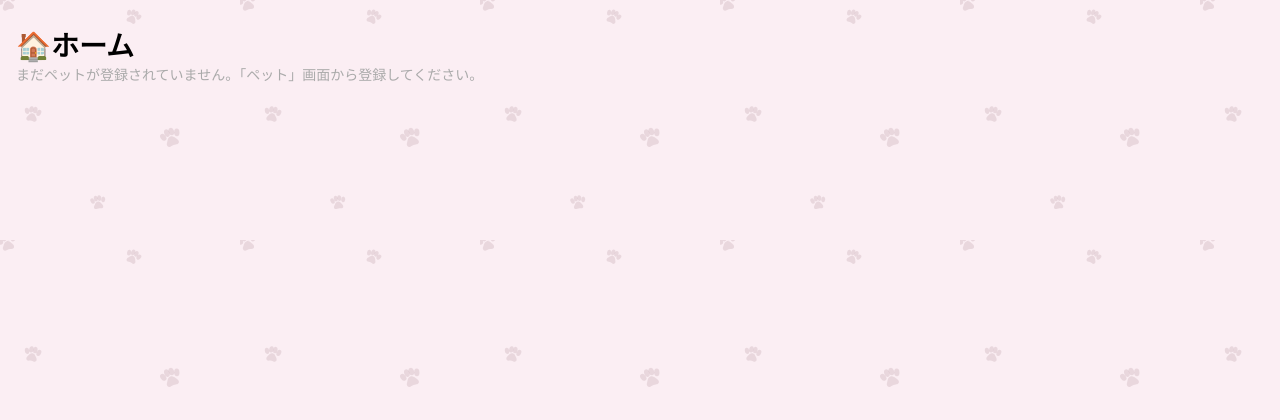
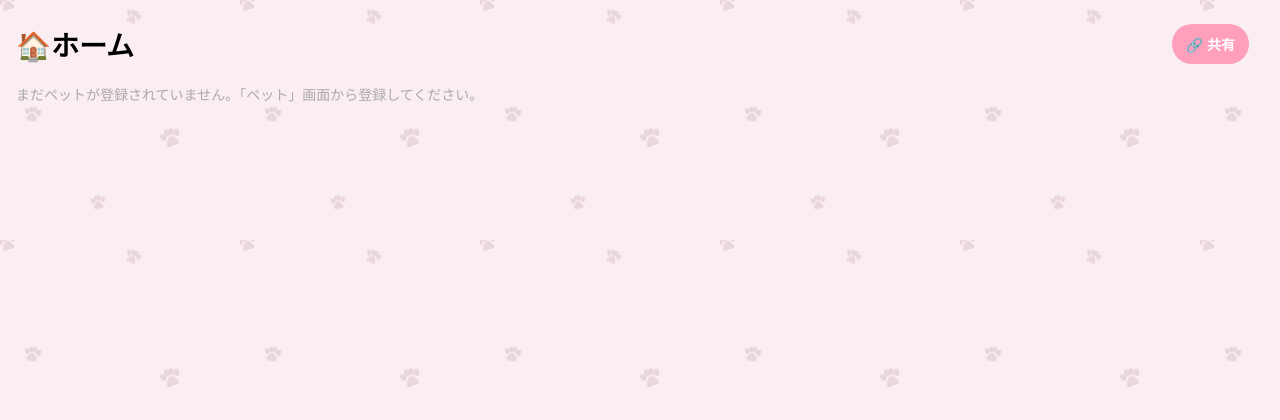
Before and after one commit to MKome00/Hackathon_TeamTyodai, a Flask app: page / in a window 1280 px wide. Shown: the top 420 px of the page. Run offline with Flask 3, Linux system fonts and the light colour scheme; data that the repository does not hold is empty.

Commit message:
共有のUI作りました

```diff
--- a/static/css/style.css
+++ b/static/css/style.css
@@ -1798,3 +1798,94 @@ html { /* ページによってスクロールバーの有無が変わっても
     background-color: #bbbbbb !important; /* 前月・翌月のマスを薄いグレーにする */
 
 }
+
+/* 共有UI */
+.home-header {
+    display: flex;
+    align-items: center;
+    justify-content: space-between;
+    margin-bottom: 20px;
+}
+
+.home-header h1 {
+    margin: 0;
+}
+
+.share-button {
+    border: none;
+    background: #ff9fbc;
+    color: #fff;
+    padding: 10px 14px;
+    border-radius: 20px;
+    font-size: 14px;
+    font-weight: 700;
+    cursor: pointer;
+}
+
+.share-modal {
+    display: none;
+    position: fixed;
+    inset: 0;
+    z-index: 1000;
+    background: rgba(0, 0, 0, 0.35);
+    align-items: center;
+    justify-content: center;
+    padding: 20px;
+}
+
+.share-modal-content {
+    position: relative;
+    width: min(100%, 360px);
+    background: #fff;
+    border-radius: 24px;
+    padding: 28px 22px 24px;
+    box-shadow: 0 12px 35px rgba(0, 0, 0, 0.18);
+    text-align: center;
+}
+
+.share-modal-content h2 {
+    margin: 0 0 10px;
+}
+
+.share-modal-content p {
+    margin: 0 0 16px;
+}
+
+.share-modal-content input {
+    width: 100%;
+    box-sizing: border-box;
+    padding: 12px 14px;
+    border: 1px solid #ddd;
+    border-radius: 12px;
+    font-size: 16px;
+    margin-bottom: 14px;
+}
+
+.share-submit {
+    width: 100%;
+    border: none;
+    background: #ff9fbc;
+    color: #fff;
+    padding: 12px;
+    border-radius: 12px;
+    font-size: 15px;
+    font-weight: 700;
+    cursor: pointer;
+}
+
+.share-modal-close {
+    position: absolute;
+    top: 10px;
+    right: 14px;
+    border: none;
+    background: transparent;
+    font-size: 28px;
+    color: #888;
+    cursor: pointer;
+}
+
+#share-message {
+    margin-top: 12px;
+    color: #e27a9b;
+    font-weight: 700;
+}
--- a/templates/home.html
+++ b/templates/home.html
@@ -28,9 +28,15 @@
 
 <body> <!-- ブラウザに表示する内容を書く部分 -->
 
-    <main class="page-content"> <!-- 各ページのメイン表示領域を作る -->
+    <main class="page-content">
 
-        <h1>🏠ホーム</h1> <!-- 現在のページ名としてホームを表示する -->
+        <div class="home-header">
+            <h1>🏠ホーム</h1>
+
+            <button type="button" class="share-button" onclick="openShareModal()">
+                🔗 共有
+            </button>
+        </div> <!-- ホーム画面の見出しを表示する -->
 
         {% if home_pets %} <!-- ペットが1匹以上登録されている場合だけ一覧を表示する -->
 
@@ -323,6 +329,32 @@
 
         {% endif %} <!-- ペット登録の有無による表示切り替えを終了する -->
 
+        <div id="share-modal" class="share-modal">
+            <div class="share-modal-content">
+
+                <button type="button" class="share-modal-close" onclick="closeShareModal()">
+                    ×
+                </button>
+
+                <h2>ページを共有</h2>
+
+                <p>共有したい相手のIDを入力してください</p>
+
+                <input
+                type="text"
+                id="share-user-id"
+                placeholder="ユーザーID"
+                >
+
+                <button type="button" class="share-submit" onclick="sharePage()">
+                共有する
+            </button>
+
+            <p id="share-message"></p>
+
+        </div>
+    </div>
+
     </main> <!-- メイン表示領域を終了する -->
 
     <nav class="bottom-nav"> <!-- 画面下部に表示するナビゲーション全体を作る -->
@@ -388,6 +420,28 @@
     </nav> <!-- 下部ナビゲーションを終了する -->
 
     <script src="{{ url_for('static', filename='js/nav.js') }}"></script> <!-- ナビゲーション背景を滑らかに動かすJavaScriptを読み込む -->
+    <script>
+    function openShareModal() {
+        document.getElementById("share-modal").style.display = "flex";
+    }
+
+    function closeShareModal() {
+        document.getElementById("share-modal").style.display = "none";
+        document.getElementById("share-message").textContent = "";
+    }
+
+    function sharePage() {
+        const userId = document.getElementById("share-user-id").value.trim();
+        const message = document.getElementById("share-message");
+
+        if (!userId) {
+            message.textContent = "IDを入力してください";
+            return;
+        }
+
+        message.textContent = userId + " さんに共有しました！";
+    }
+    </script>
 
 </body> <!-- body部分を終了する -->
 
```
